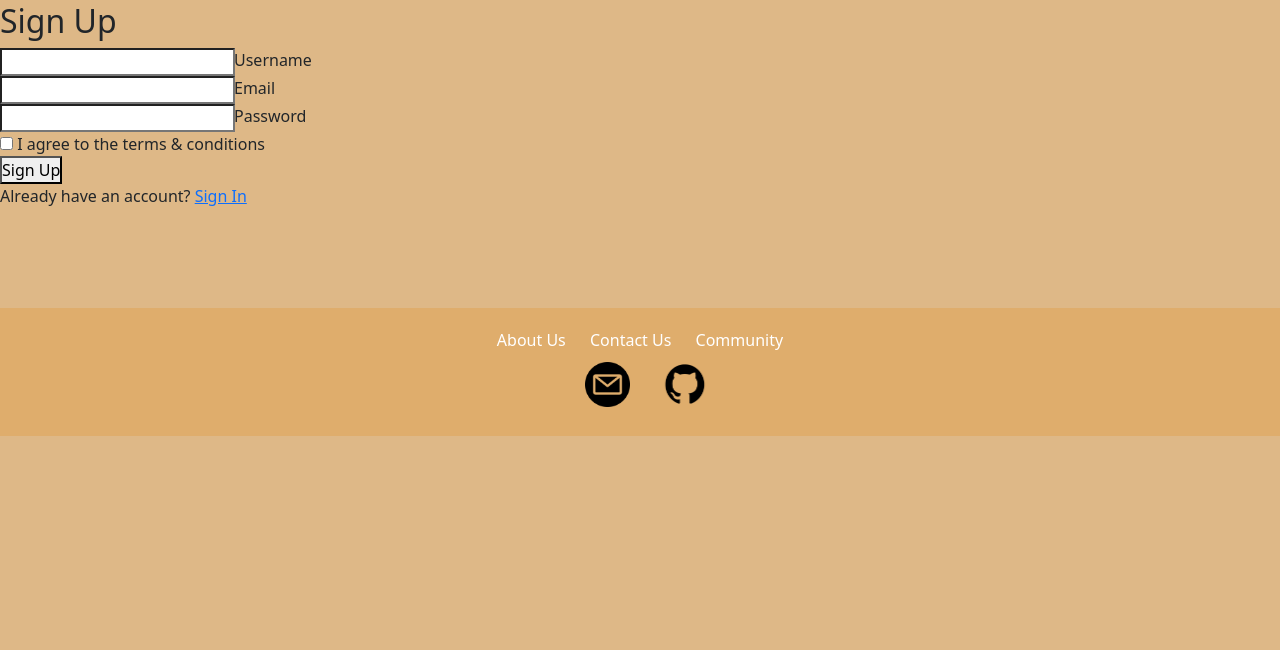
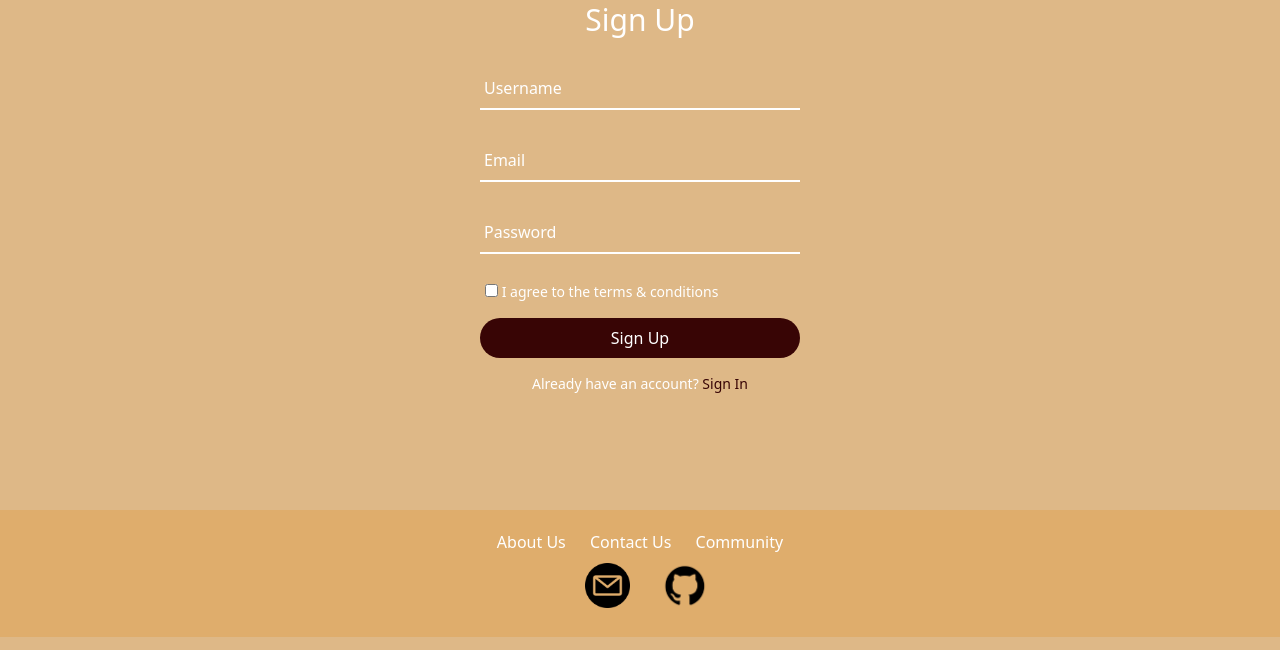
Before and after one commit to MKS229/Sadeem, a PHP site: page /join.html in a window 1280 px wide. Shown: the part 54-704 px from the top of the page. Run offline with PHP 8.4, Linux system fonts and the light colour scheme.

Commit message:
Update styles1.css

```diff
--- a/styles1.css
+++ b/styles1.css
@@ -71,3 +71,132 @@ footer ul li a:hover {
     width: 60px; /
     height: auto;
     margin-left: 10px}
+.form-wrapper {
+        display: flex;
+        justify-content: center;
+        align-items: center;
+        width: 100%;
+        height: 100%;
+        transition: 1s ease-in-out;
+      }
+
+      h2 {
+        font-size: 30px;
+        color: #fff;
+        text-align: center;
+      }
+      .input-group {
+        position: relative;
+        margin: 30px 0;
+        border-bottom: 2px solid #fff;
+      }
+      .input-group label {
+        position: absolute;
+        top: 50%;
+        left: 5px;
+        transform: translateY(-50%);
+        font-size: 16px;
+        color: #fff;
+        pointer-events: none;
+        transition: .5s;
+      }
+      .input-group input {
+        width: 320px;
+        height: 40px;
+        font-size: 16px;
+        color: #fff;
+        padding: 0 5px;
+        background: transparent;
+        border: none;
+        outline: none;
+      }
+      .input-group input:focus~label,
+      .input-group input:valid~label {
+        top: -5px;
+      }
+      .remember {
+        margin: -5px 0 15px 5px;
+      }
+      .remember label {
+        color: #fff;
+        font-size: 14px;
+      }
+      .remember label input {
+        accent-color: rgb(73, 38, 13);
+      }
+      button {
+        position: relative;
+        width: 100%;
+        height: 40px;
+        background: rgb(56, 5, 5);
+        font-size: 16px;
+        color: #fff;
+        font-weight: 500;
+        cursor: pointer;
+        border-radius: 30px;
+        border: none;
+        outline: none;
+      }
+      .signUp-link {
+        font-size: 14px;
+        text-align: center;
+        margin: 15px 0;
+      }
+      .signUp-link p {
+        color: #fff;
+      }
+      .signUp-link p a {
+        color: rgb(56, 5, 5);
+        text-decoration: none;
+        font-weight: 500;
+      }
+      .signUp-link p a:hover {
+        text-decoration: underline;
+      }
+      h1{
+        font-family: 'Times New Roman', Times, serif;
+        font-size: 120px;
+          color: rgb(56, 5, 5);
+          text-align: center;
+       }
+      h3{
+        font-family: 'Times New Roman', Times, serif;
+        font-size: 30px;
+        color: rgb(56, 5, 5);
+        text-align: center;
+      }
+      .container {
+        height: 414px;
+        width: 368px;
+        background-color: rgb(56, 5, 5);
+        display: flex;
+        flex-direction: column;
+        justify-content: center;
+        align-items: center;
+        border-radius: 15px;
+        box-shadow: rgba(41, 40, 40, 0.2);
+        gap: 30px;
+        transition: transform 0.2s ease-in-out;
+    }
+    .container_box {
+      display: flex;
+      height: 800px;
+      justify-content: center;
+      align-items: center;
+      gap: 2vw;
+      flex-wrap: wrap;
+      margin-top: 20px;
+  }
+  .container:hover {
+    transform: scale(1.1);
+  }
+  .courseInfo {
+    padding: 3px;
+    color: #fff;
+    text-align: center;
+  }
+  artist{
+    padding: 3px;
+    color: #fff;
+    text-align: center;
+  }
```
